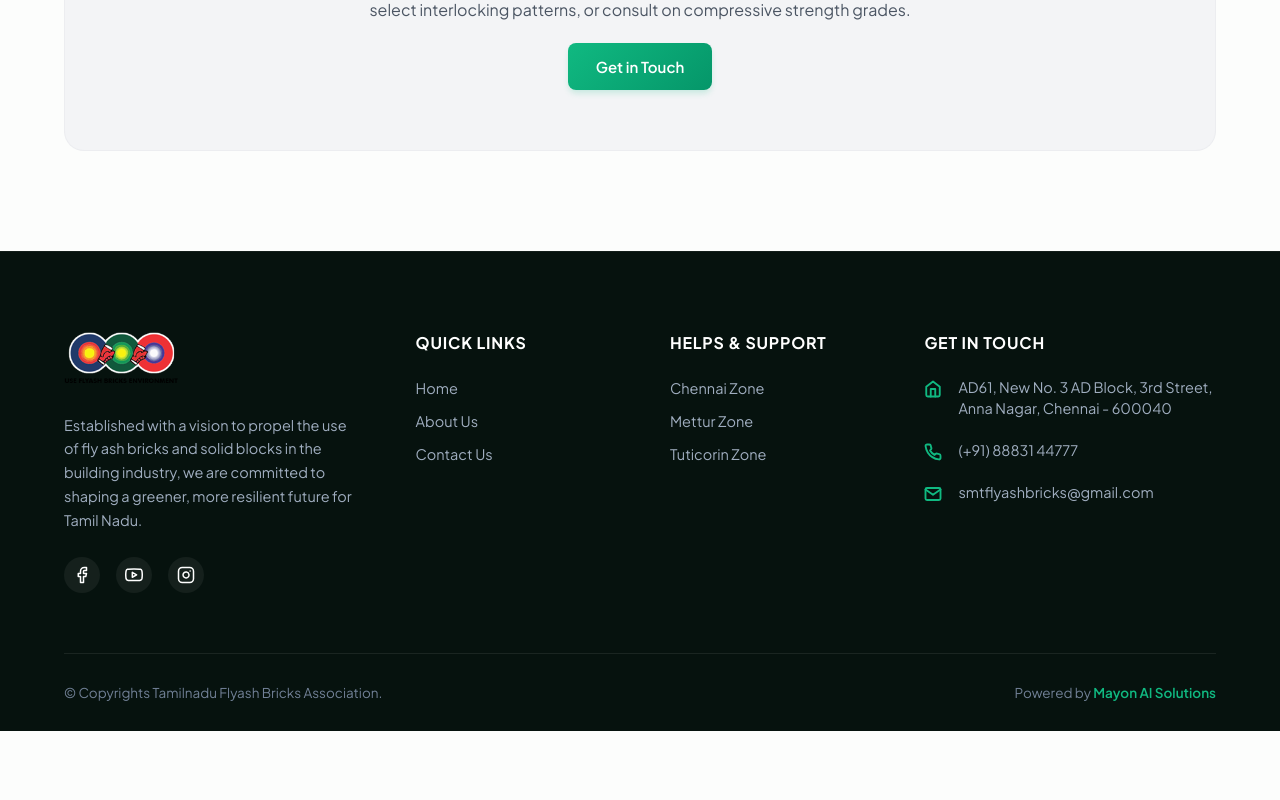
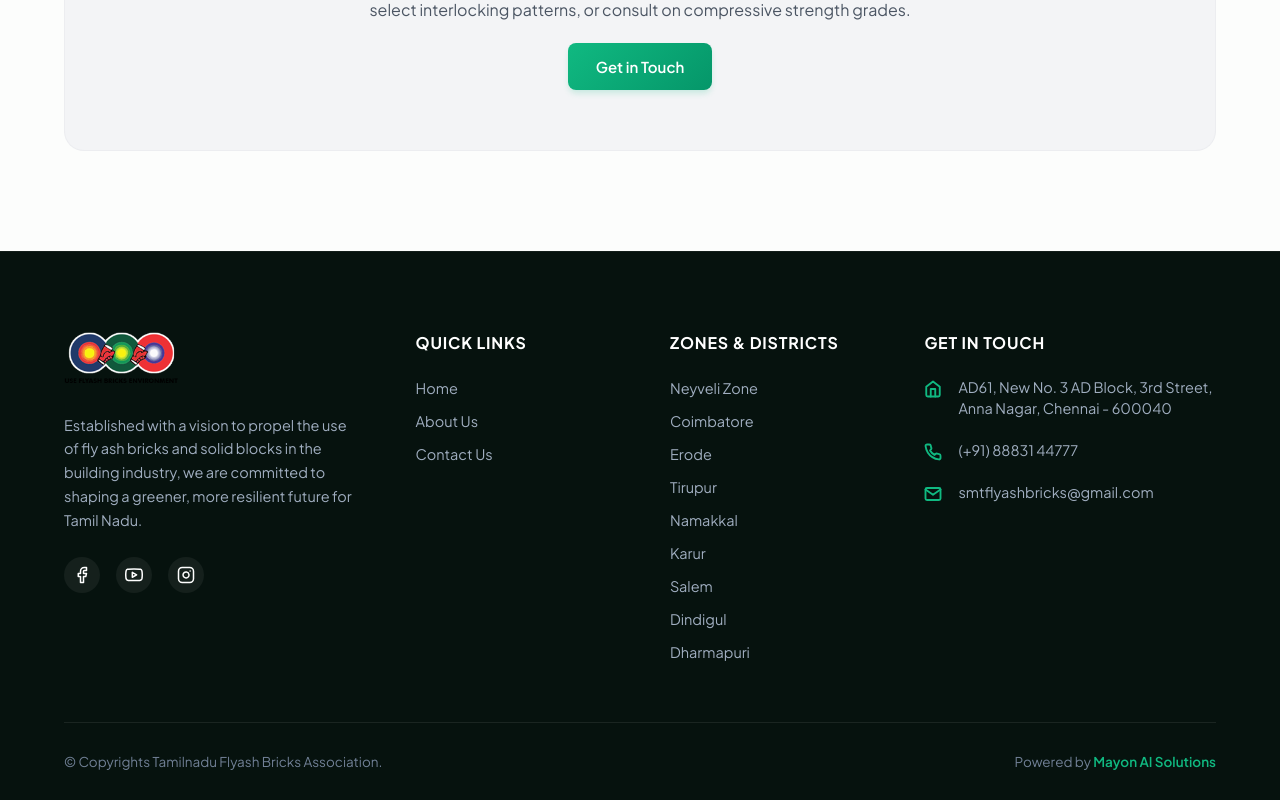
Before and after one commit to mayonaisolutions/bricksassociation, a React (Create React App) app: page /#/ in a window 1280 px wide. Shown: the part 3170-3970 px from the top of the page. Before the commit the page ends 3901 px from the top, so only its background shows below. Built offline with nearby package versions, Linux system fonts and the light colour scheme.

Commit message:
updated corrections

```diff
--- a/public/stylesheets/navbar.css
+++ b/public/stylesheets/navbar.css
@@ -152,6 +152,11 @@
 
   .navbar-mobile-toggle {
     display: flex;
+    margin-left: auto;
+  }
+
+  .navbar-container nav {
+    position: absolute;
   }
 
   .navbar-cta-wrapper {
--- a/src/components/MemberCard.tsx
+++ b/src/components/MemberCard.tsx
@@ -45,7 +45,7 @@ export const MemberCard: React.FC<MemberCardProps> = ({
 
             <div className="member-card-teal-box">
                 <h3 className="member-card-name">{name.toUpperCase()}</h3>
-                <p className="member-card-zone">{zone}</p>
+                {zone && <p className="member-card-zone">{zone}</p>}
             </div>
 
             <div className="member-card-details">
--- a/src/components/footer.tsx
+++ b/src/components/footer.tsx
@@ -72,13 +72,19 @@ export const Footer: React.FC = () => {
             </ul>
           </div>
 
-          {/* Column 3: Helps & Support */}
+          {/* Column 3: Zones & Districts */}
           <div className="footer-col">
-            <h3>Helps & Support</h3>
+            <h3>Zones & Districts</h3>
             <ul className="footer-links-list">
-              <li><a href="#chennai-zone" className="footer-link">Chennai Zone</a></li>
-              <li><a href="#mettur-zone" className="footer-link">Mettur Zone</a></li>
-              <li><a href="#tuticorin-zone" className="footer-link">Tuticorin Zone</a></li>
+              <li><Link to="/members?zone=neyveli" className="footer-link" onClick={scrollToTop}>Neyveli Zone</Link></li>
+              <li><Link to="/members?zone=coimbatore" className="footer-link" onClick={scrollToTop}>Coimbatore</Link></li>
+              <li><Link to="/members?zone=erode" className="footer-link" onClick={scrollToTop}>Erode</Link></li>
+              <li><Link to="/members?zone=tirupur" className="footer-link" onClick={scrollToTop}>Tirupur</Link></li>
+              <li><Link to="/members?zone=namakkal" className="footer-link" onClick={scrollToTop}>Namakkal</Link></li>
+              <li><Link to="/members?zone=karur" className="footer-link" onClick={scrollToTop}>Karur</Link></li>
+              <li><Link to="/members?zone=salem" className="footer-link" onClick={scrollToTop}>Salem</Link></li>
+              <li><Link to="/members?zone=dindigul" className="footer-link" onClick={scrollToTop}>Dindigul</Link></li>
+              <li><Link to="/members?zone=dharmapuri" className="footer-link" onClick={scrollToTop}>Dharmapuri</Link></li>
             </ul>
           </div>
 
--- a/src/data/members.json
+++ b/src/data/members.json
@@ -561,7 +561,7 @@
         "company": "MKP INDUSTRIES",
         "district": "COIMBATORE",
         "owner": "KANNAN",
-        "address": "SF No 64 /4B2, KUMARAPALAYAM ROAD, PALATHURAI, COIMBATURE 641105 33AAPFM3485 N1ZM",
+        "address": "SF No 64 /4B2, KUMARAPALAYAM ROAD, PALATHURAI, COIMBATURE 641105",
         "mobile": "9443020391"
     },
     {
@@ -569,7 +569,7 @@
         "company": "MODERN TECH CONCRETE",
         "district": "COIMBATORE",
         "owner": "MALARMANI",
-        "address": "463/1,PADIYANUR,SIKK ARAYAM PALAYAM VILLAGE,KARAMADAI,C OIMBATURE",
+        "address": "463/1,PADIYANUR,SIKK ARAYAM PALAYAM VILLAGE,KARAMADAI,COIMBATURE",
         "mobile": "9842231999"
     },
     {
@@ -577,7 +577,7 @@
         "company": "MS FLYASH BRICKS",
         "district": "ERODE",
         "owner": "MOHAN KUMAR",
-        "address": "KAVINDAPADI ROAD,THAIYERPALAYAM,POLLAPPALA YAM,PERIYAPILIYUR(0),BHAVANI 638455 33AERPM408N1ZR",
+        "address": "KAVINDAPADI ROAD,THAIYERPALAYAM,POLLAPPALA YAM,PERIYAPILIYUR(0),BHAVANI 638455",
         "mobile": "9965514794"
     },
     {
@@ -705,7 +705,7 @@
         "company": "RRP FLY ASH BRICKS",
         "district": "TIRUPUR",
         "owner": "MARUTHI",
-        "address": "6/8 CHINNA KARUTHAM PATTI , VERALLA PATTI [PO] OTTACHATHIRM, DINDUGAL -81240 12407",
+        "address": "6/8 CHINNA KARUTHAM PATTI , VERALLA PATTI [PO] OTTACHATHIRM, DINDUGAL",
         "mobile": "8124012407"
     },
     {
@@ -817,7 +817,7 @@
         "company": "SHAKTI PAVERS AND BLOCKS",
         "district": "COIMBATORE",
         "owner": "KANNAN",
-        "address": "No 174 NATHAKADU , KARAVALI MATHAPUR, COIMBATORE Dt - 641 668",
+        "address": "No 174 NATHAKADU , KARAVALI MATHAPUR, COIMBATORE Dt - 641668",
         "mobile": "9655062000"
     },
     {
@@ -865,7 +865,7 @@
         "company": "SHRI RENUGA HITECH BRICKS",
         "district": "COIMBATORE",
         "owner": "MAHENDREN",
-        "address": "S.F. NO: 116/1, ANNUR ROAD, PONNANDAM PALAYAM, ARASUR VILLEGE, COIMBATURE - 641659 33ABTFS5783L1Z",
+        "address": "S.F. NO: 116/1, ANNUR ROAD, PONNANDAM PALAYAM, ARASUR VILLEGE, COIMBATURE - 641659",
         "mobile": "9364480020"
     },
     {
@@ -881,7 +881,7 @@
         "company": "SIVA FLY ASH BRICKS",
         "district": "SALEM",
         "owner": "SIVAKUMAR",
-        "address": "D.No.2/1-3,KULLAGOUNDANUR GOVERNMENT ENGINEERING COLLEGE POST,KARUPPUR,OMALUR TALUK,SALEM - 636 001.MOB : 98946 39457",
+        "address": "D.No.2/1-3,KULLAGOUNDANUR GOVERNMENT ENGINEERING COLLEGE POST,KARUPPUR,OMALUR TALUK,SALEM - 636 001",
         "mobile": "8838554386"
     },
     {
--- a/src/pages/home.tsx
+++ b/src/pages/home.tsx
@@ -180,7 +180,7 @@ export const Home = () => {
                             <p className="zone-card-desc">
                                 The Chennai Zone Association Members are an integral part of the larger Tamilnadu Fly Ash Bricks Association, contributing to the growth and success of sustainable construction practices within the Chennai region.
                             </p>
-                            <Link to="/members" className="zone-card-btn">Member Details</Link>
+                            <Link to="/members?zone=chennai" className="zone-card-btn">Member Details</Link>
                         </div>
 
                         {/* Mettur Zone */}
@@ -193,7 +193,7 @@ export const Home = () => {
                             <p className="zone-card-desc">
                                 The Mettur Zone Association Members play a vital role in advancing the goals of the Tamilnadu Fly Ash Bricks Association within the Mettur region.
                             </p>
-                            <Link to="/members" className="zone-card-btn">Member Details</Link>
+                            <Link to="/members?zone=mettur" className="zone-card-btn">Member Details</Link>
                         </div>
 
                         {/* Neyveli Zone */}
@@ -206,7 +206,7 @@ export const Home = () => {
                             <p className="zone-card-desc">
                                 The Neyveli Zone Association Members form an integral part of the Tamilnadu Fly Ash Bricks Association, actively contributing to the promotion of sustainable construction practices in the Neyveli region.
                             </p>
-                            <Link to="/members" className="zone-card-btn">Member Details</Link>
+                            <Link to="/members?zone=neyveli" className="zone-card-btn">Member Details</Link>
                         </div>
 
                         {/* Tuticorin Zone */}
@@ -219,7 +219,7 @@ export const Home = () => {
                             <p className="zone-card-desc">
                                 The Tuticorin Zone Association Members form an integral part of the Tamilnadu Fly Ash Bricks Association, actively contributing to the promotion of sustainable construction practices in the Tuticorin region.
                             </p>
-                            <Link to="/members" className="zone-card-btn">Member Details</Link>
+                            <Link to="/members?zone=tuticorin" className="zone-card-btn">Member Details</Link>
                         </div>
                     </div>
                 </div>
--- a/src/pages/members.tsx
+++ b/src/pages/members.tsx
@@ -141,7 +141,7 @@ export const Members = () => {
                             <div key={member.s_no} className="member-grid-card-item">
                                 <MemberCard
                                     name={member.owner || "MEMBER"}
-                                    zone={`Mettur Zone - ${member.district}`}
+                                    // zone={`${member.district}`}
                                     company={member.company}
                                     phone={member.mobile || "N/A"}
                                     location={member.district}
--- a/src/types/types.ts
+++ b/src/types/types.ts
@@ -1,6 +1,6 @@
 export interface MemberCardProps {
     name: string;
-    zone: string;
+    zone?: string;
     company: string;
     phone: string;
     location: string;
```
